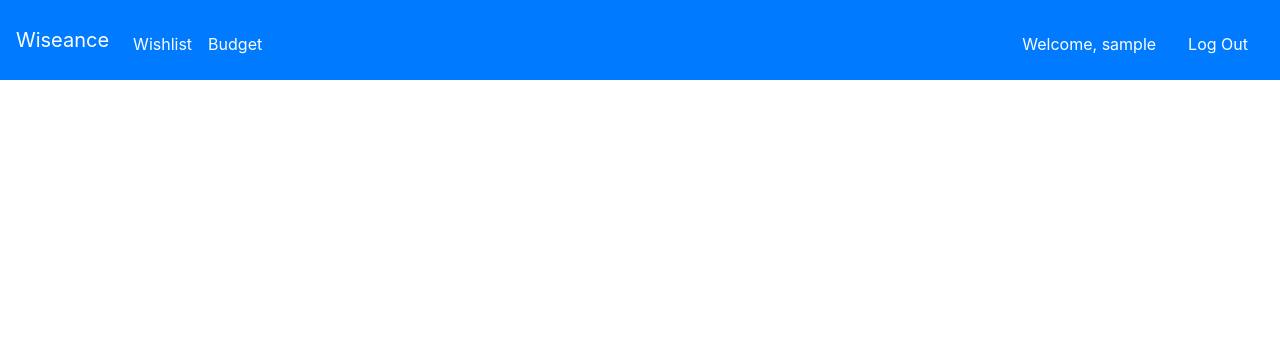
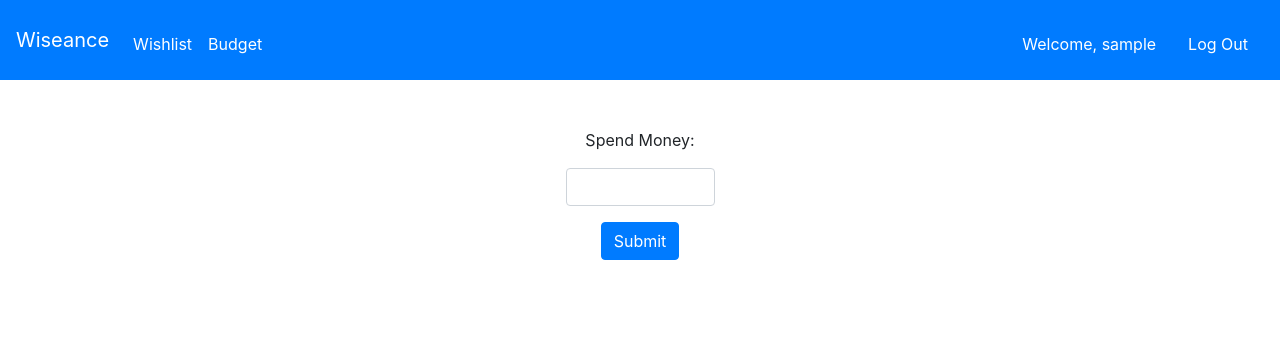
Before and after one commit to anthonypapetti/Wiseance, a Flask app: page /viewbudget in a window 1280 px wide. Shown: the top 340 px of the page. Run offline with Flask 2, Linux system fonts and the light colour scheme; the visitor is signed in with stand-in values (Sample User, id 1); data that the repository does not hold is empty; some libraries are stand-ins or nearby versions.

Commit message:
Added ability to spend money

```diff
--- a/forms.py
+++ b/forms.py
@@ -22,4 +22,4 @@ class AddBudgetForm(FlaskForm):
     percentsavings = DecimalField(r"% of income to save:", validators=[DataRequired(), NumberRange(min=1, max=99), ValidSavings])
 
 class BuyForm(FlaskForm):
-    money = DecimalField("", validators=[DataRequired()])
+    money = DecimalField("Spend Money:", validators=[DataRequired()])
--- a/helpers.py
+++ b/helpers.py
@@ -76,3 +76,6 @@ def is_negative(x):
     if x < 0:
         return True
     return False
+
+def usd(x):
+    return "${0:.2f}".format(x)
--- a/routes.py
+++ b/routes.py
@@ -3,7 +3,7 @@ from flask import render_template, session, redirect, request, jsonify
 from forms import LoginForm, RegisterForm, AddAmazonForm, AddBudgetForm, BuyForm
 from models import User, Product, Budget
 from werkzeug.security import generate_password_hash, check_password_hash
-from helpers import login_required, get_ASIN, get_amzn_data, percentify, make_budget_chart, is_negative
+from helpers import login_required, get_ASIN, get_amzn_data, percentify, make_budget_chart, is_negative, usd
 import requests
 from bs4 import BeautifulSoup
 from decimal import Decimal
@@ -12,6 +12,7 @@ from datetime import datetime
 
 decimal.getcontext().prec = 2
 app.jinja_env.filters["is_negative"] = is_negative
+app.jinja_env.filters["usd"] = usd
 
 @app.route("/")
 def index():
@@ -178,4 +179,8 @@ def viewbudget():
         img_path = f"images/budget_charts/{mybudget.graph_link}"
     else:
         img_path = None
+    if form.validate_on_submit():
+        print("REEEEEEEEEEEEEEEEEEEEEEEEEEEEEEEEEEEEE")
+        mybudget.spending_left -= form.money.data
+        db.session.commit()
     return render_template("viewbudget.html", form=form, img_path=img_path, data = mybudget)
--- a/templates/viewbudget.html
+++ b/templates/viewbudget.html
@@ -3,15 +3,30 @@
 {% block title %}View Budget{% endblock %}
 
 {% block content %}
+    <div class="text-center">
         {% if data %}
-        <div class="text-center">
                 <h1>Current Budget</h1>
                 <img src="{{ url_for('static', filename=img_path) }}">
-        </div>
+
             {% if data.spending_left|is_negative is sameas true %}
-            <p>Negative</p>
+                <h2>You've spent {{data.spending_left|usd}} too much:</h2>
             {% else %}
-            <p>Positive</p>
+                <h2>You have {{data.spending_left|usd}} left to spend:</h2>
             {% endif %}
         {% endif %}
+        <form action="/viewbudget" method="POST">
+            {{form.csrf_token}}
+            <div class="form-group">
+                <div class="row">
+                    <div class="col-lg-5"></div>
+                    <div class="col-lg-2">
+                        <label>{{form.money.label}}</label>
+                        {{form.money(class="form-control")}}
+                    </div>
+                    <div class="col-lg-5"></div>
+                </div>
+            </div>
+            <button type="submit" class="btn btn-primary">Submit</button>
+        </form>
+        </div>
 {% endblock %}
```
Lines whose indentation alone changed are shown as unchanged.
